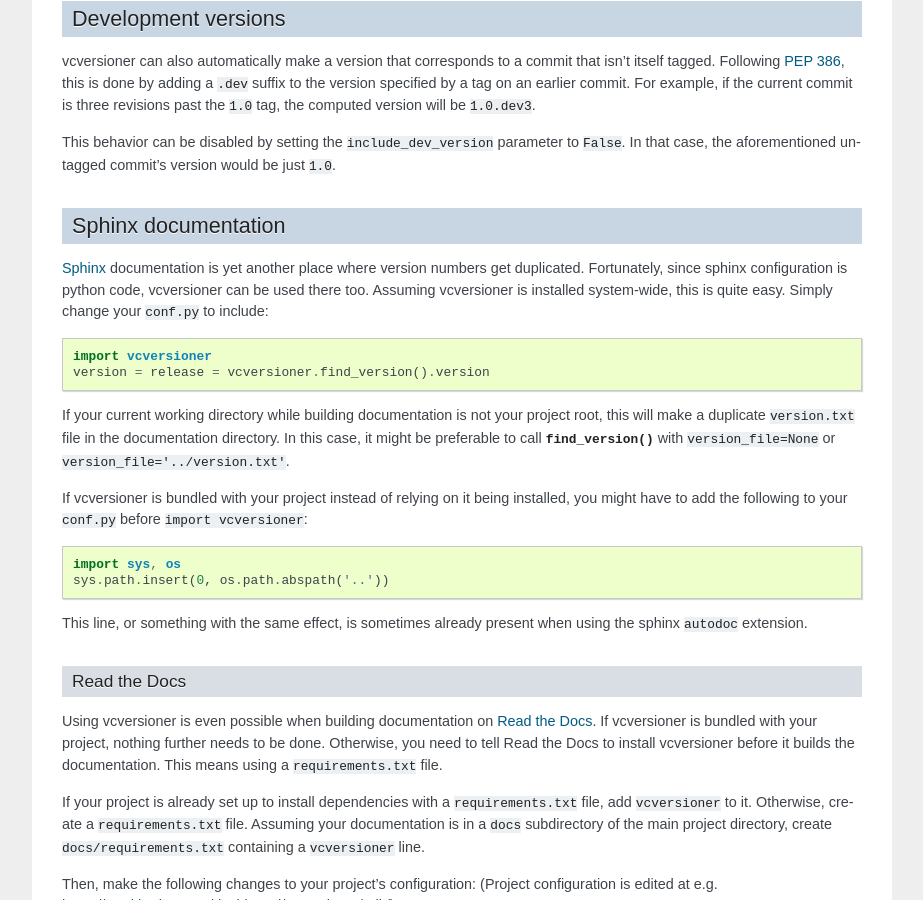
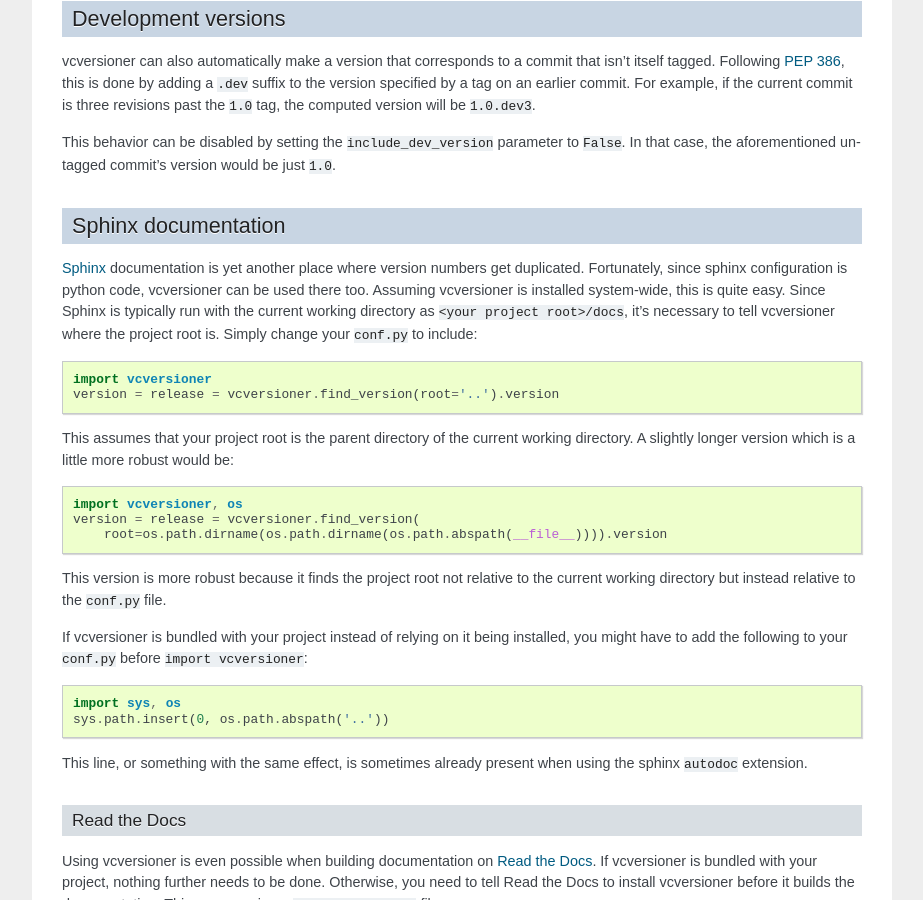
Before and after one commit to habnabit/vcversioner, a Sphinx documentation site: the page built from docs/index.rst, in a window 1280 px wide and 900 px high, scrolled down 2248 px. Shown: the whole window, without its empty margins (198-1121 px from the left). Built offline with Sphinx 7.4.7, drawn with Linux system fonts in a browser that asks for light colours; the version number could not be read and is left out.

Commit message:
Update the sphinx integration docs.

```diff
--- a/README.rst
+++ b/README.rst
@@ -155,15 +155,23 @@
 `Sphinx`_ documentation is yet another place where version numbers get
 duplicated. Fortunately, since sphinx configuration is python code, vcversioner
 can be used there too. Assuming vcversioner is installed system-wide, this is
-quite easy. Simply change your ``conf.py`` to include::
+quite easy. Since Sphinx is typically run with the current working directory as
+``<your project root>/docs``, it's necessary to tell vcversioner where the
+project root is. Simply change your ``conf.py`` to include::
 
   import vcversioner
-  version = release = vcversioner.find_version().version
+  version = release = vcversioner.find_version(root='..').version
 
-If your current working directory while building documentation is not your
-project root, this will make a duplicate ``version.txt`` file in the
-documentation directory. In this case, it might be preferable to call
-|find_version| with ``version_file=None`` or ``version_file='../version.txt'``.
+This assumes that your project root is the parent directory of the current
+working directory. A slightly longer version which is a little more robust
+would be::
+
+  import vcversioner, os
+  version = release = vcversioner.find_version(
+      root=os.path.dirname(os.path.dirname(os.path.abspath(__file__)))).version
+
+This version is more robust because it finds the project root not relative to
+the current working directory but instead relative to the ``conf.py`` file.
 
 If vcversioner is bundled with your project instead of relying on it being
 installed, you might have to add the following to your ``conf.py`` before
--- a/docs/conf.py
+++ b/docs/conf.py
@@ -11,11 +11,10 @@
 # All configuration values have a default; values that are commented out
 # serve to show the default.
 
-import os
 try:
     import vcversioner
 except ImportError:
-    import sys
+    import sys, os
     sys.stderr.write("couldn't import vcversioner; groping around for it\n")
     sys.path.insert(0, os.path.abspath('..'))
     import vcversioner
@@ -49,8 +48,7 @@
 # |version| and |release|, also used in various other places throughout the
 # built documents.
 #
-version = release = vcversioner.find_version(
-    root=os.path.dirname(os.path.dirname(os.path.abspath(__file__)))).version
+version = release = vcversioner.find_version(root='..').version
 
 # The language for content autogenerated by Sphinx. Refer to documentation
 # for a list of supported languages.
```
